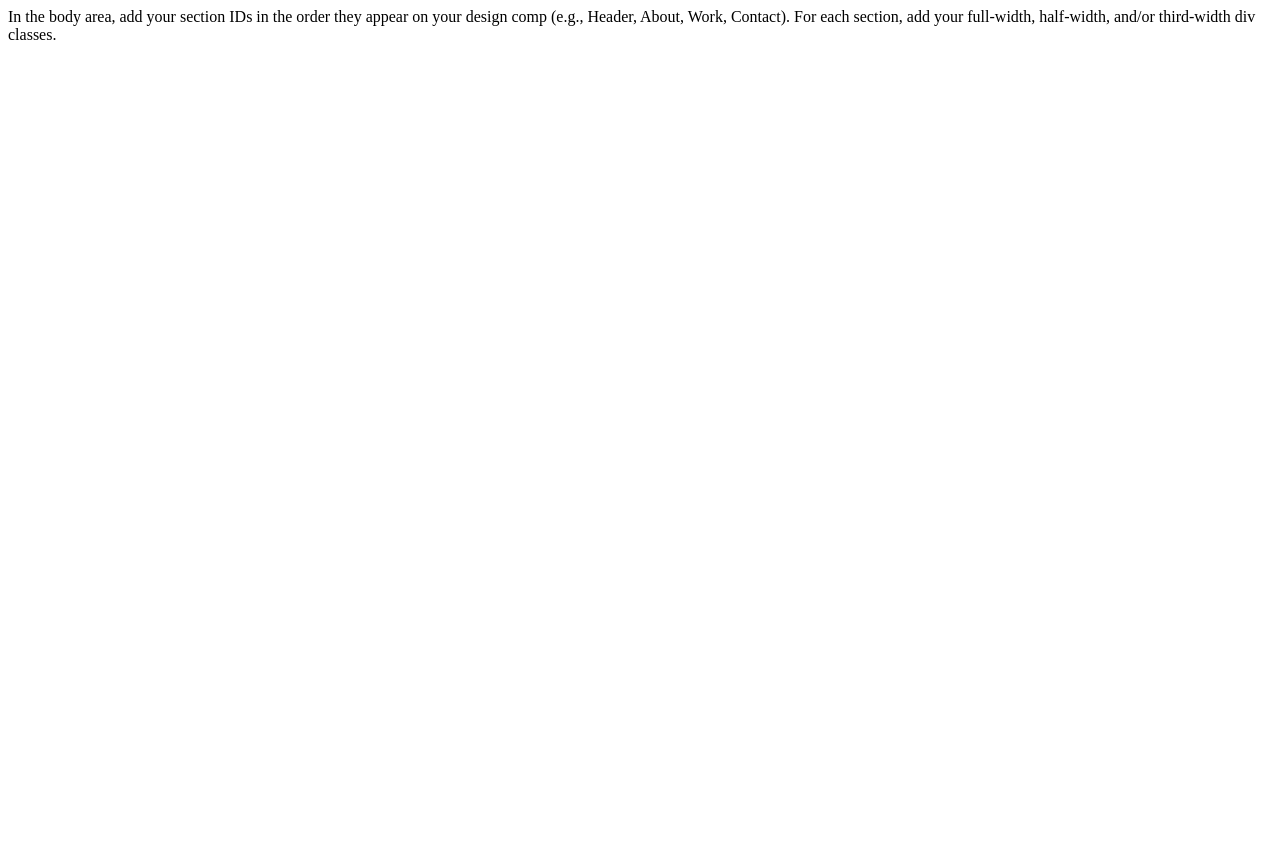
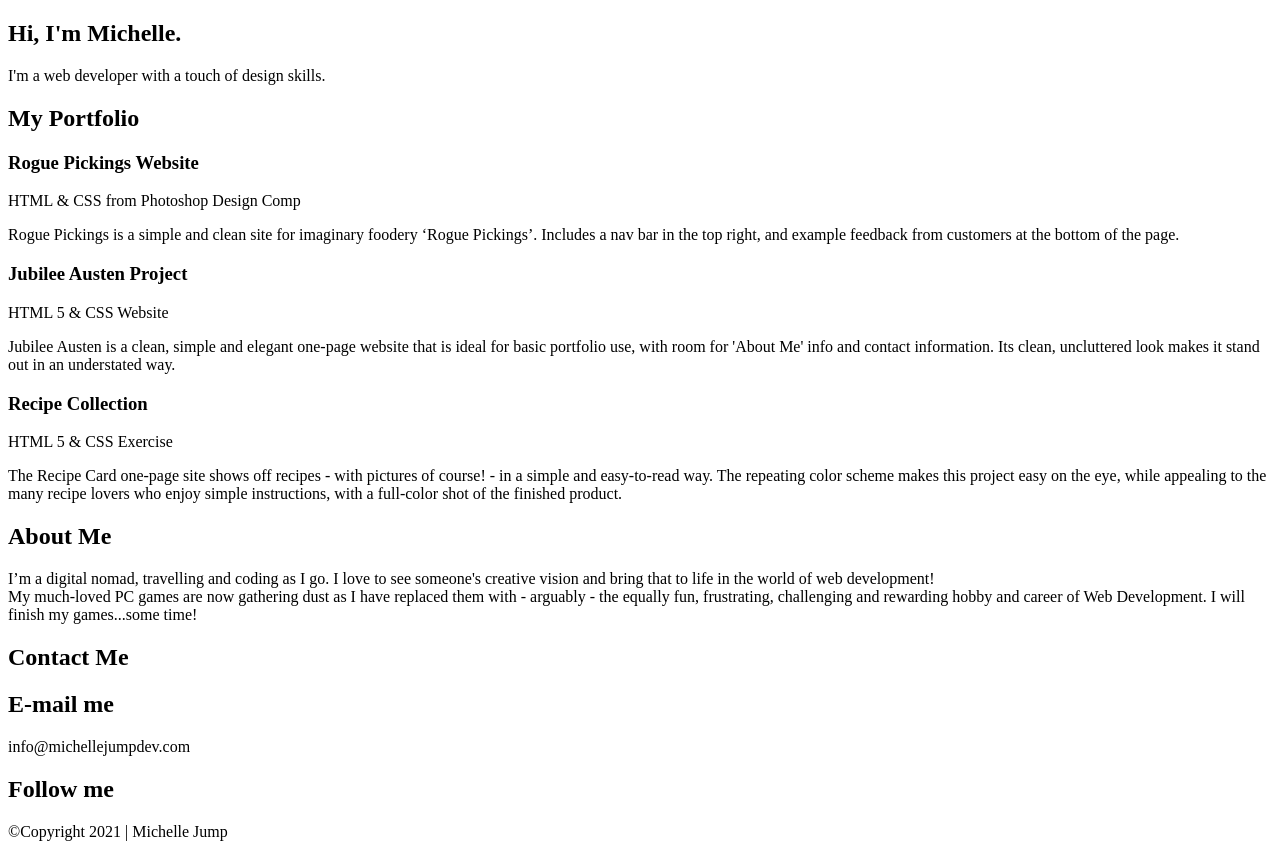
Before and after one commit to littleredtootle/101-milestone-project, a plain HTML site: page index.html in a window 1280 px wide. Before the commit the page ends 800 px from the top, so only its background shows below. Drawn offline with Linux system fonts and the light colour scheme.

Commit message:
Html update

```diff
--- a/index.html
+++ b/index.html
@@ -4,35 +4,80 @@
         <title>Michelle Jump - Web Developer</title>
     </head>
     <body>
-        <section id = "header">
-            <div id = "full-width">
+        <section id="header">
+            <div class = "full-width">
+                <h1>Hi, I'm Michelle.</h1>
+                <p>I'm a web developer with a touch of design skills.</p>
+            </div>
+        </section>
 
+
+
+        <section id="work">
+            <h1>My Portfolio</h1>
+            <div class="half-width">
+                <h3>Rogue Pickings Website</h3>
+                <p>HTML & CSS from Photoshop Design Comp</p>
+                <p>Rogue Pickings is a simple and clean site for imaginary foodery ‘Rogue Pickings’.  Includes a nav bar in the top right, and example feedback from customers at the bottom of the page.
+                </p>
+            </div>
+
+            <div class="half-width">
+                <h3>Jubilee Austen Project</h3>
+                <p>HTML 5 & CSS Website </p>
+                <p> Jubilee Austen is a clean, simple and elegant one-page website that is ideal for basic portfolio use, with room for 'About Me' info and contact information.  Its clean, uncluttered look makes it stand out in an understated way.
+                </p>
+            </div>
+            <div class="half-width">
+                <h3>Recipe Collection</h3>
+                <p>HTML 5 & CSS Exercise</p>
+                <p>The Recipe Card one-page site shows off recipes - with pictures of course! - in a simple and easy-to-read way.   The repeating color scheme makes this project easy on the eye, while appealing to the many recipe lovers who enjoy simple instructions, with a full-color shot of the finished product.
+                </p>
+            </div>
+        </section>
+
+
+
+        <section id="about">
+            <h1>About Me</h1>
+            <div class="half-width">
+            <p>I’m a digital nomad, travelling and coding as I go.  I love to see someone's creative vision and bring that to life in the world of web development!
+                <br>
+                My much-loved PC games are now gathering dust as I have replaced them with - arguably - the equally fun, frustrating, challenging and rewarding hobby and career of Web Development.  I will finish my games...some time!
+            </p>
+
+
+            </div>
+
+            <div class="half-width">
 
 
             </div>
 
         </section>
 
-        <section id = "about">
 
 
+        <section id="contact">
+            <h1>Contact Me</h1>
+            <div class="third-width">
+                <h2>E-mail me</h2>
+                    <p>info@michellejumpdev.com</p>
+
+            </div>
+
+            <div class="third-width">
+                <h2>Follow me</h2>
+
+            </div>
+            <div class="third-width">
+
+
+            </div>
         </section>
 
-        <section id = "work">
-
-
-        </section>
-
-        <section id = "contact">
-
-
-        </section>
-
-
+    <footer>
+        <p>&copy;Copyright 2021 | Michelle Jump</p>
+    </footer>
     </body>
 </html>
-
-
-
-In the body area, add your section IDs in the order they appear on your design comp (e.g., Header, About, Work, Contact).
-For each section, add your full-width, half-width, and/or third-width div classes.
```
